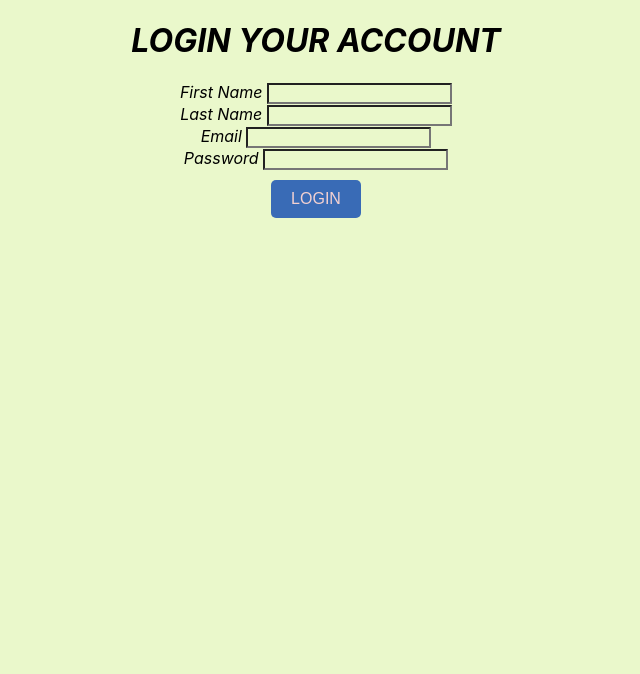
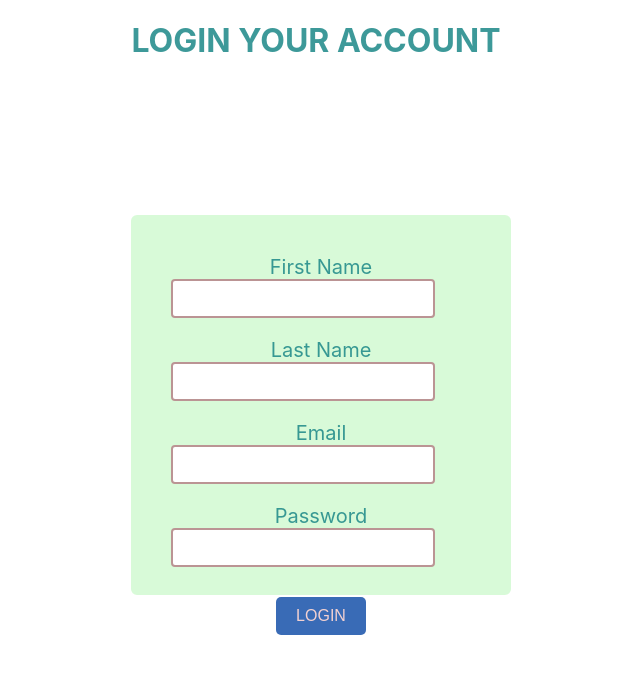
Before and after one commit to Vach001/login-form-app, a React (Create React App) app: page / in a window 1280 px wide. Shown: the top 674 px of the page, without its empty margins (324-964 px from the left). Built offline with nearby package versions, Linux system fonts and the light colour scheme.

Commit message:
feat(Login): add style and change login form

```diff
--- a/src/App.css
+++ b/src/App.css
@@ -1,4 +1,4 @@
 * {
-  background-color: rgb(234, 248, 203);
+  display: flexbox;
   text-align: center;
 }
--- a/src/Components/Login/Login.jsx
+++ b/src/Components/Login/Login.jsx
@@ -6,7 +6,7 @@ const setStorage = (key, value) => {
 };
 const getStorage = (key) => JSON.parse(localStorage.getItem(key));
 
-export default function () {
+export default function Login() {
   const [firstName, setFirstName] = useState(getStorage("firstName") ?? "");
   const [lastName, setLastName] = useState(getStorage("lastName") ?? "");
   const [email, setEmail] = useState(getStorage("email") ?? "");
@@ -24,8 +24,8 @@ export default function () {
 
   return (
     <div className={styles.loginForm}>
-        <><h1>LOGIN YOUR ACCOUNT</h1></>
-      <form>
+      <h1>LOGIN YOUR ACCOUNT</h1>
+      <form className={styles.form}>
         <label className={styles.label}> First Name </label>
         <input
           className={styles.inputField}
--- a/src/Components/Login/Login.module.css
+++ b/src/Components/Login/Login.module.css
@@ -1,21 +1,31 @@
 .loginForm {
-  display: flexbox;
-  margin: center;
-  position: center;
-  font-style: italic;
+  color: rgba(23, 133, 133, 0.836);
+}
+.form {
+  position: absolute;
+  top: 50%;
+  left: 50%;
+  transform: translate(-50%, -50%);
+  width: 300px;
+  height: 300px;
+  background: rgb(216, 250, 216);
+  border: 4px solid #fff;
+  border-radius: 10px;
+  margin: 5px;
+  padding: 40px;
 }
 .label {
-    position: center;
-  text-align: center;
+  font-size: 20px;
+  display: block;
 }
 .inputField {
-  display: flexbox;
-  justify-content: center;
-  position: center;
-  text-align: center;
-  color: rgb(190, 10, 245);
-  flex-wrap: wrap;
+  display: block;
+  width: 80%;
+  padding: 10px 10px;
+  border: 2px solid #bb9494;
+  border-radius: 4px;
 }
+
 .button {
   padding: 10px 20px;
   background-color: #396bb6;
```
